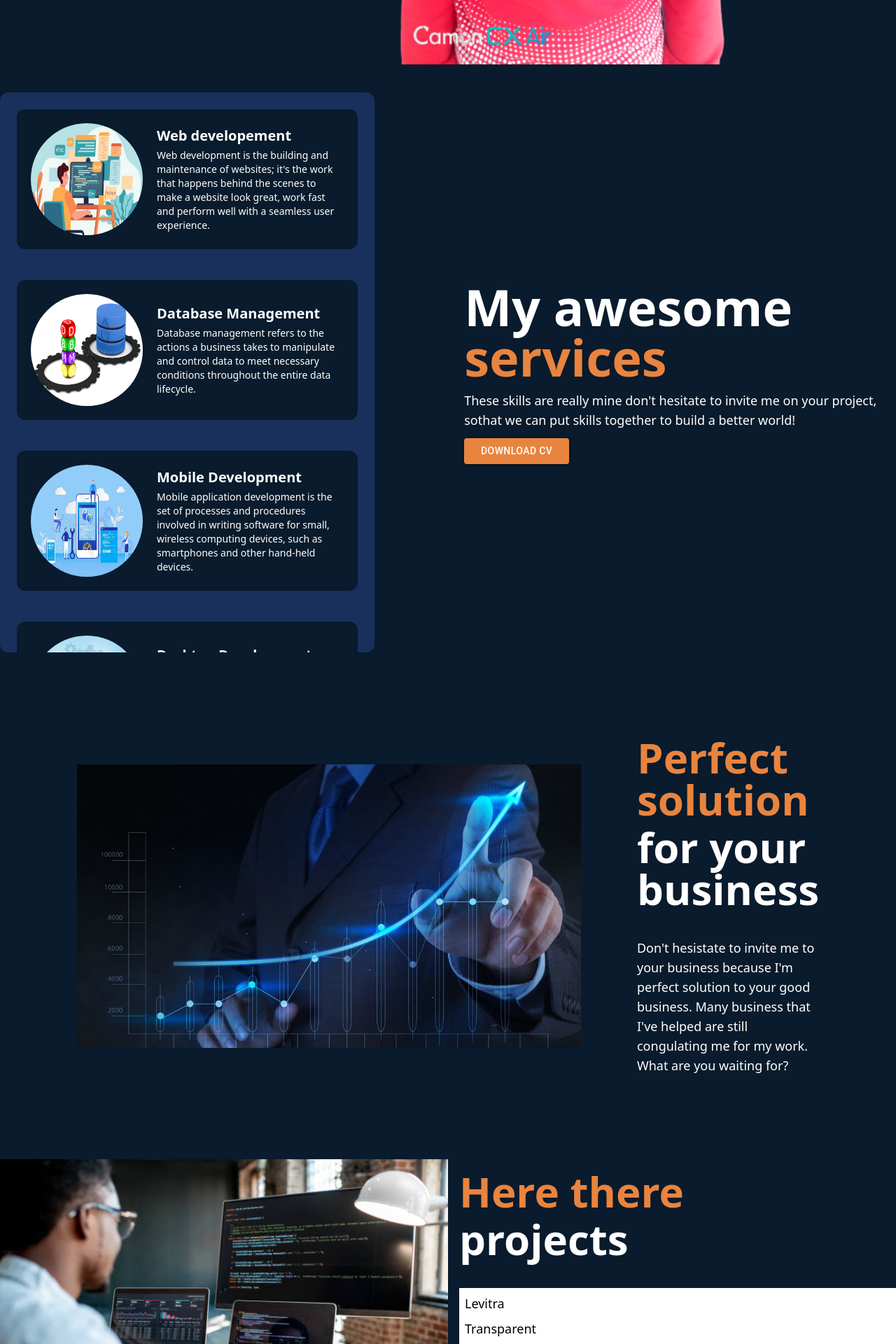
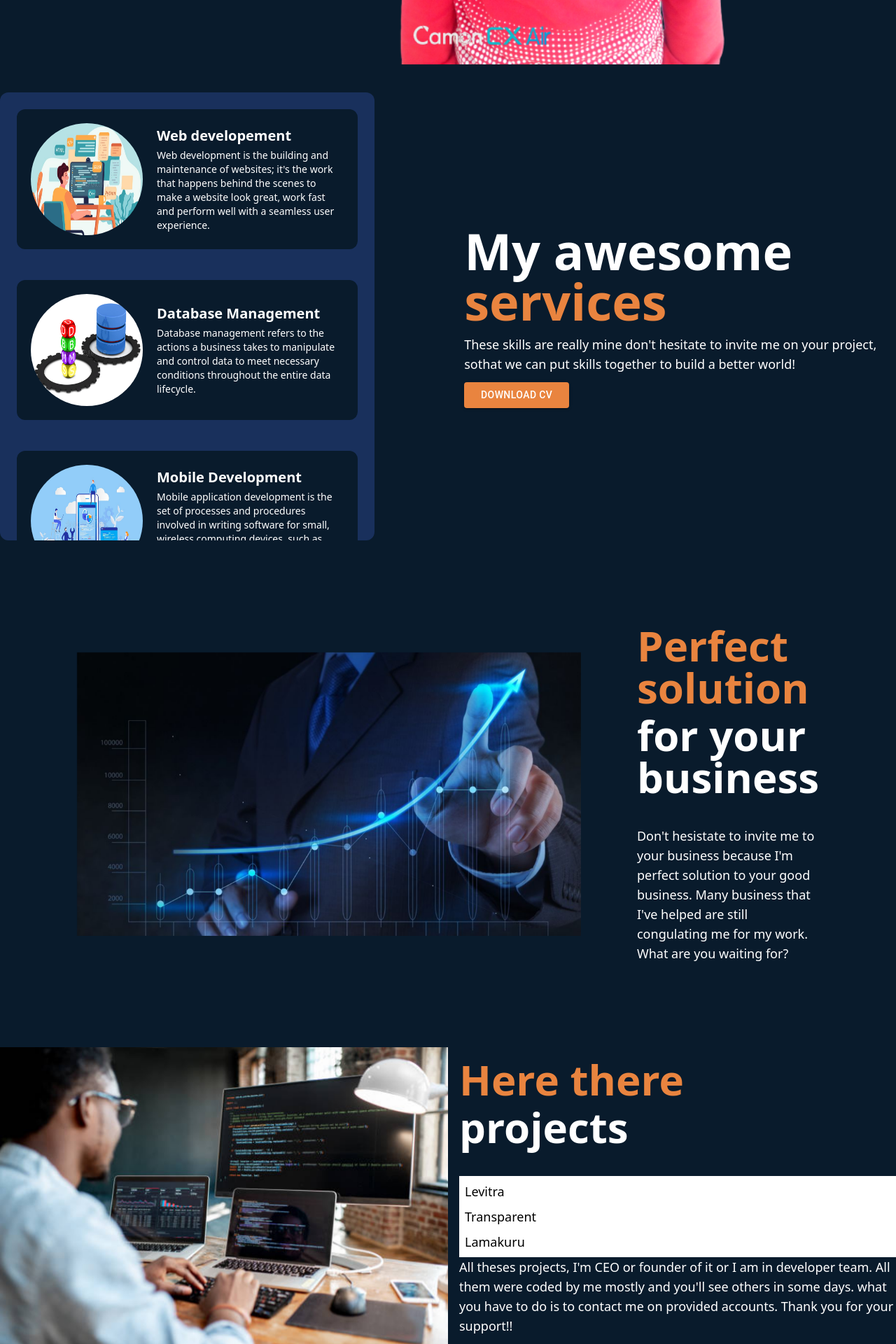
Before and after one commit to the-coder-kalisa/portofolio, a React (Vite) app: page / in a window 1280 px wide. Shown: the part 840-2760 px from the top of the page at 70% size. Built offline with nearby package versions, Linux system fonts and the light colour scheme.

Commit message:
added recoil module

```diff
--- a/src/components/Career.tsx
+++ b/src/components/Career.tsx
@@ -4,6 +4,7 @@ import { transition } from "../data";
 import Code from "../images/Code.jpg";
 import { useRecoilValue } from "recoil";
 import { fonts, modes, phones } from "../atom";
+import { Fade } from "react-reveal";
 const Career: FC = () => {
   const mode = useRecoilValue(modes);
   const phone = useRecoilValue(phones);
@@ -14,7 +15,10 @@ const Career: FC = () => {
         (phone === "phone" || phone === "tablet") && "flex-col justify-start"
       }`}
     >
+      <Fade left>
         <img src={Code} className="min-w-[40rem]" />
+      </Fade>
+      <Fade right>
         <div className=" flex flex-col gap-10">
           <div
             className={`${
@@ -46,12 +50,13 @@ const Career: FC = () => {
               className={`${mode ? "text-white" : "text-black"} ${transition}`}
             >
               All theses projects, I'm CEO or founder of it or I am in developer
-            team. All them were coded by me mostly and you'll see others in some
-            days. what you have to do is to contact me on provided accounts.
-            Thank you for your support!!
+              team. All them were coded by me mostly and you'll see others in
+              some days. what you have to do is to contact me on provided
+              accounts. Thank you for your support!!
             </div>
           </div>
         </div>
+      </Fade>
     </div>
   );
 };
--- a/src/components/Footer.tsx
+++ b/src/components/Footer.tsx
@@ -6,6 +6,7 @@ import { useRecoilValue } from "recoil";
 import { fonts, modes, phones } from "../atom";
 import { FooterData } from "../data";
 import { transition } from "../data";
+import { Fade } from "react-reveal";
 function Footer() {
   const phone = useRecoilValue(phones);
   const mode = useRecoilValue(modes);
@@ -16,6 +17,7 @@ function Footer() {
     drops.includes(index) ? setDrops(dro) : setDrops([...drops, index]);
   };
   return (
+    <Fade bottom>
       <div
         id="aboutus"
         className={`text-white py-5 flex justify-between ${
@@ -34,8 +36,8 @@ function Footer() {
             Personal
           </Link>
           <div className="max-w-[21rem]">
-          Professional Web, desktop and mobile developer. We help in each of the
-          above services.
+            Professional Web, desktop and mobile developer. We help in each of
+            the above services.
           </div>
         </div>
         {font
@@ -153,6 +155,7 @@ function Footer() {
           </div>
         </div>
       </div>
+    </Fade>
   );
 }
 
--- a/src/components/Home.tsx
+++ b/src/components/Home.tsx
@@ -8,6 +8,8 @@ import Twitter from "./Twitter";
 import gif from "../images/gif.png";
 import { useRecoilValue } from "recoil";
 import { fonts, modes, phones } from "../atom";
+import { Fade, Flip, Roll } from "react-reveal";
+
 const Home: FC = () => {
   const mode = useRecoilValue(modes);
   const phone = useRecoilValue(phones);
@@ -22,6 +24,7 @@ const Home: FC = () => {
           : "pt-[5rem] pr-[15rem] pl-[5rem]"
       } justify-between items-center flex gap-3`}
     >
+      <Fade left>
         <div className={`flex flex-col max-w-[40rem]  gap-5`}>
           <div className={`flex flex-col ${!font ? "gap-3" : "gap-10"}`}>
             <div
@@ -55,8 +58,11 @@ const Home: FC = () => {
             Hire Me
           </Button>
         </div>
+      </Fade>
+      <Fade top>
         <div className="relative">
           <img src={gif} alt="gif" className="absolute top-0 -left-[12rem]" />
+
           <div className="absolute items-end top-8 flex z-0">
             <div className={`${allcircle} bg-[#d2f7ff]`}>
               <div className="absolute cursor-pointer bg-white rounded-full p-5 drop-shadow-xl top-[5rem]">
@@ -80,6 +86,7 @@ const Home: FC = () => {
             alt="me"
           />
         </div>
+      </Fade>
     </div>
   );
 };
--- a/src/components/Services.tsx
+++ b/src/components/Services.tsx
@@ -6,6 +6,7 @@ import CV from "../images/KALISA INEZA Giovanni CV.png";
 import { Close } from "@mui/icons-material";
 import { useRecoilValue } from "recoil";
 import { fonts, modes, phones } from "../atom";
+import { Fade } from "react-reveal";
 const Services: React.FC = () => {
   const mode = useRecoilValue(modes);
   const phone = useRecoilValue(phones);
@@ -33,10 +34,11 @@ const Services: React.FC = () => {
           : "items-center"
       } gap-32 py-10 justify-center ${transition}`}
     >
+     <Fade left>
      <div
         className={` ${
           font && "max-w-[40rem]"
-        } max-h-[50rem] overflow-y-scroll rounded-xl ${
+        } max-h-[40rem] overflow-y-scroll rounded-xl ${
           mode ? "bg-[#19305c]" : "bg-[#e7f7fb] "
         } ${transition} p-3 flex  flex-col gap-5`}
       >
@@ -197,6 +199,9 @@ const Services: React.FC = () => {
           </div>
         ))}
       </div>
+
+     </Fade>
+      <Fade right>
         <div className="max-w-[40rem] flex flex-col gap-3">
           <div className={`${!font ? "text-4xl" : "text-7xl"} font-bold`}>
             <div
@@ -211,7 +216,8 @@ const Services: React.FC = () => {
           <div className="flex flex-col gap-3">
             <div>
               These skills are really mine don't hesitate to invite me on your
-            project, sothat we can put skills together to build a better world!
+              project, sothat we can put skills together to build a better
+              world!
             </div>
 
             <Button
@@ -225,6 +231,7 @@ const Services: React.FC = () => {
             </Button>
           </div>
         </div>
+      </Fade>
     </div>
   );
 };
--- a/src/components/Solution.tsx
+++ b/src/components/Solution.tsx
@@ -2,6 +2,7 @@ import { useRecoilValue } from "recoil";
 import { fonts, modes, phones } from "../atom";
 import business from "../images/business.jpg";
 import { transition } from "../data";
+import { Fade } from "react-reveal";
 function Solution() {
   const mode = useRecoilValue(modes);
   const phone = useRecoilValue(phones);
@@ -13,11 +14,14 @@ function Solution() {
         phone === "phone" || phone === "tablet" ? "flex-col px-5" : "px-32"
       } gap-20 items-center py-20 justify-center`}
     >
+      <Fade left>
         <img
           src={business}
           alt="business"
           className={`${phone === "phone" && "w-full"} max-w-[45rem]`}
         />
+      </Fade>
+      <Fade right>
         <div className="max-w-[50rem] flex flex-col gap-10">
           <div
             className={`${
@@ -37,6 +41,7 @@ function Solution() {
             </div>
           </div>
         </div>
+      </Fade>
     </div>
   );
 }
--- /dev/null
+++ b/src/types/react-reveal/index.d.ts
@@ -0,0 +1,5 @@
+declare module "react-reveal"{
+    export const Fade;
+    export const Roll;
+    export const Flip;
+}
--- a/tsconfig.json
+++ b/tsconfig.json
@@ -16,6 +16,6 @@
     "noEmit": true,
     "jsx": "react-jsx"
   },
-  "include": ["src"],
+  "include": ["src", "./types"],
   "references": [{ "path": "./tsconfig.node.json" }]
 }
```
Lines whose indentation alone changed are shown as unchanged.
